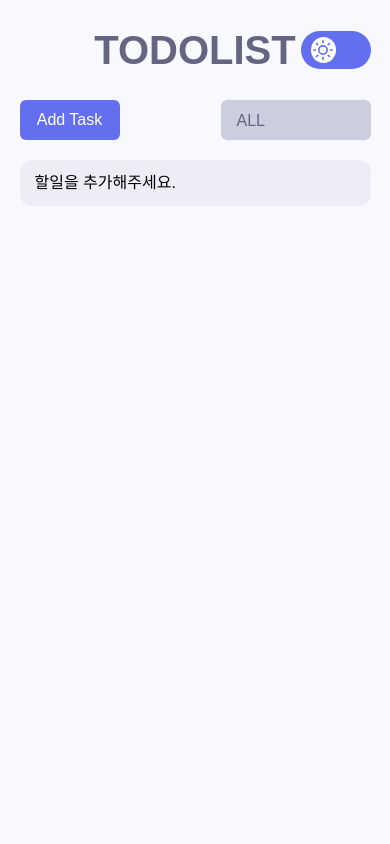
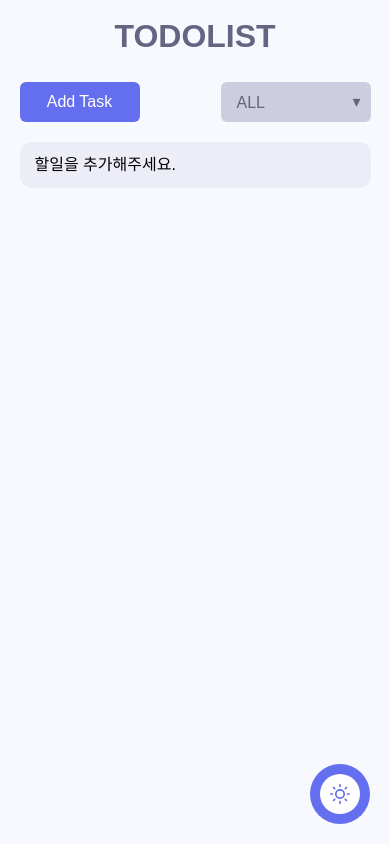
Before and after one commit to magrowing/TodoList-App, a React (Vite) app: page / in a window 390 px wide. Built offline with nearby package versions, Linux system fonts and the light colour scheme; a web font is replaced by a local one.

Commit message:
feat : 모바일 대응을 위한 반응형 작업

```diff
--- a/src/components/Editor.tsx
+++ b/src/components/Editor.tsx
@@ -12,7 +12,17 @@ const Container = styled.section`
   display: flex;
   align-items: center;
   .lookup-area {
+    position: relative;
     margin-left: auto;
+    &::after {
+      position: absolute;
+      bottom: 2rem;
+      right: 1rem;
+      transform: translateY(50%);
+      content: '▾';
+      color: ${(props) => props.theme.colors.textPrimary};
+      z-index: 10;
+    }
   }
 `;
 
--- a/src/components/Header.tsx
+++ b/src/components/Header.tsx
@@ -13,6 +13,11 @@ const HeaderContainer = styled.header`
     text-align: center;
     margin: 3rem auto;
     color: ${(props) => props.theme.colors.textPrimary};
+
+    @media screen and (max-width: 480px) {
+      font-size: 3.2rem;
+      margin: 2rem auto 3rem;
+    }
   }
 `;
 
--- a/src/components/Layout.tsx
+++ b/src/components/Layout.tsx
@@ -5,10 +5,14 @@ import Editor from './Editor';
 import List from './List';
 
 const Container = styled.article`
-  width: 90%;
+  width: 100%;
   max-width: 800px;
   margin: 0 auto;
-  height: 400px;
+
+  @media screen and (max-width: 900px) {
+    max-width: 100%;
+    width: 90%;
+  }
 `;
 
 function Layout() {
--- a/src/components/ListItem.tsx
+++ b/src/components/ListItem.tsx
@@ -79,6 +79,29 @@ const Item = styled.li`
       }
     }
   }
+
+  @media screen and (max-width: 480px) {
+    flex-wrap: wrap;
+    align-items: flex-start;
+    padding: 2rem;
+    margin-bottom: 2rem;
+    .checkBox {
+      /* margin-right: 0;
+      margin-left: 2rem; */
+    }
+    .btn {
+      width: 100%;
+      margin-top: 2rem;
+      text-align: right;
+    }
+    dl {
+      word-break: break-all;
+
+      dd {
+        margin-top: 1rem;
+      }
+    }
+  }
 `;
 
 type ListItemProps = {
@@ -87,8 +110,9 @@ type ListItemProps = {
 
 function ListItem({ todoItem }: ListItemProps) {
   const { id, title, stats, date } = todoItem;
+  const onToggle = useModelStore((state) => state.onToggle);
+
   const onDelete = useTodoStore((state) => state.onDelete);
-  const onToggle = useModelStore((state) => state.onToggle);
   const onUpdateTargetId = useTodoStore((state) => state.onUpdateTargetId);
   const onDone = useTodoStore((state) => state.onDone);
 
@@ -123,12 +147,12 @@ function ListItem({ todoItem }: ListItemProps) {
         <dt>{title}</dt>
         <dd>{dateTimeFormat(date)}</dd>
       </dl>
-      <div>
+      <div className="btn">
+        <IconButton onClick={handleClickUpdate}>
+          <FiEdit3 />
+        </IconButton>
         <IconButton onClick={handleClickDelete}>
           <FiTrash2 />
-        </IconButton>
-        <IconButton onClick={handleClickUpdate}>
-          <FiEdit3 />
         </IconButton>
       </div>
     </Item>
--- a/src/components/ModalEditor.tsx
+++ b/src/components/ModalEditor.tsx
@@ -42,6 +42,7 @@ const ModalContainer = styled.article`
     color: ${(props) => props.theme.colors.textSecondary};
   }
   .form {
+    position: relative;
     width: 100%;
     margin-bottom: 2rem;
     label {
@@ -57,11 +58,28 @@ const ModalContainer = styled.article`
     select {
       display: block;
       width: 100%;
-      background-color: ${(props) => props.theme.colors.baseWhite};
+      background-color: ${(props) => props.theme.colors.bgPrimary};
       border: none;
       padding: 1.6rem;
       font-size: 1.6rem;
-      color: ${(props) => props.theme.colors.baseBlack};
+      color: ${(props) => props.theme.colors.textPrimary};
+      border-radius: 0.5rem;
+    }
+
+    &__select {
+      select {
+        -webkit-appearance: none;
+      }
+      &::after {
+        position: absolute;
+        bottom: 2.6rem;
+        right: 2rem;
+        content: '▾';
+        width: 1rem;
+        height: 1rem;
+        color: ${(props) => props.theme.colors.textPrimary};
+        z-index: 10;
+      }
     }
   }
   .btn {
@@ -124,7 +142,7 @@ function ModalEditor({ handleModalClose }: ModalEditorProps) {
             onChange={handleOnChange}
           />
         </div>
-        <div className="form">
+        <div className="form form__select">
           <label htmlFor="stats">stats</label>
           <select
             name="stats"
--- a/src/components/SwitchButton.tsx
+++ b/src/components/SwitchButton.tsx
@@ -69,6 +69,41 @@ const Switch = styled.button<SwitchProps>`
         }
       }
     `}
+
+  @media screen and (max-width: 480px) {
+    position: fixed;
+    top: unset;
+    right: 2rem;
+    bottom: 2rem;
+    width: 6rem;
+    height: 6rem;
+    transform: translateY(0%);
+    z-index: 10;
+
+    span {
+      width: 4rem;
+      height: 4rem;
+      &:first-of-type {
+        display: none;
+      }
+      &:last-of-type {
+        display: inline-flex;
+      }
+    }
+
+    ${(props) =>
+      props.active === 'light' &&
+      css`
+        span {
+          &:first-of-type {
+            display: inline-flex;
+          }
+          &:last-of-type {
+            display: none;
+          }
+        }
+      `}
+  }
 `;
 
 function SwitchButton() {
--- a/src/components/ui/Button.tsx
+++ b/src/components/ui/Button.tsx
@@ -9,7 +9,7 @@ const Button = styled.button.attrs<ButtonProps>((props) => {
   return { type: props.type ?? 'button' };
 })`
   display: inline-block;
-  min-width: 10rem;
+  min-width: 12rem;
   height: 4rem;
   border: none;
   border-radius: 0.6rem;
--- a/src/styles/GlobalStyle.ts
+++ b/src/styles/GlobalStyle.ts
@@ -19,6 +19,7 @@ const GlobalStyle = createGlobalStyle`
   }
 
   body {
+    min-width: 32rem;
     font-size: 1.6rem;
     font-family: "Pretendard Variable", Pretendard,  sans-serif;
     color: ${(props) => props.theme.colors.baseBlack};
```
